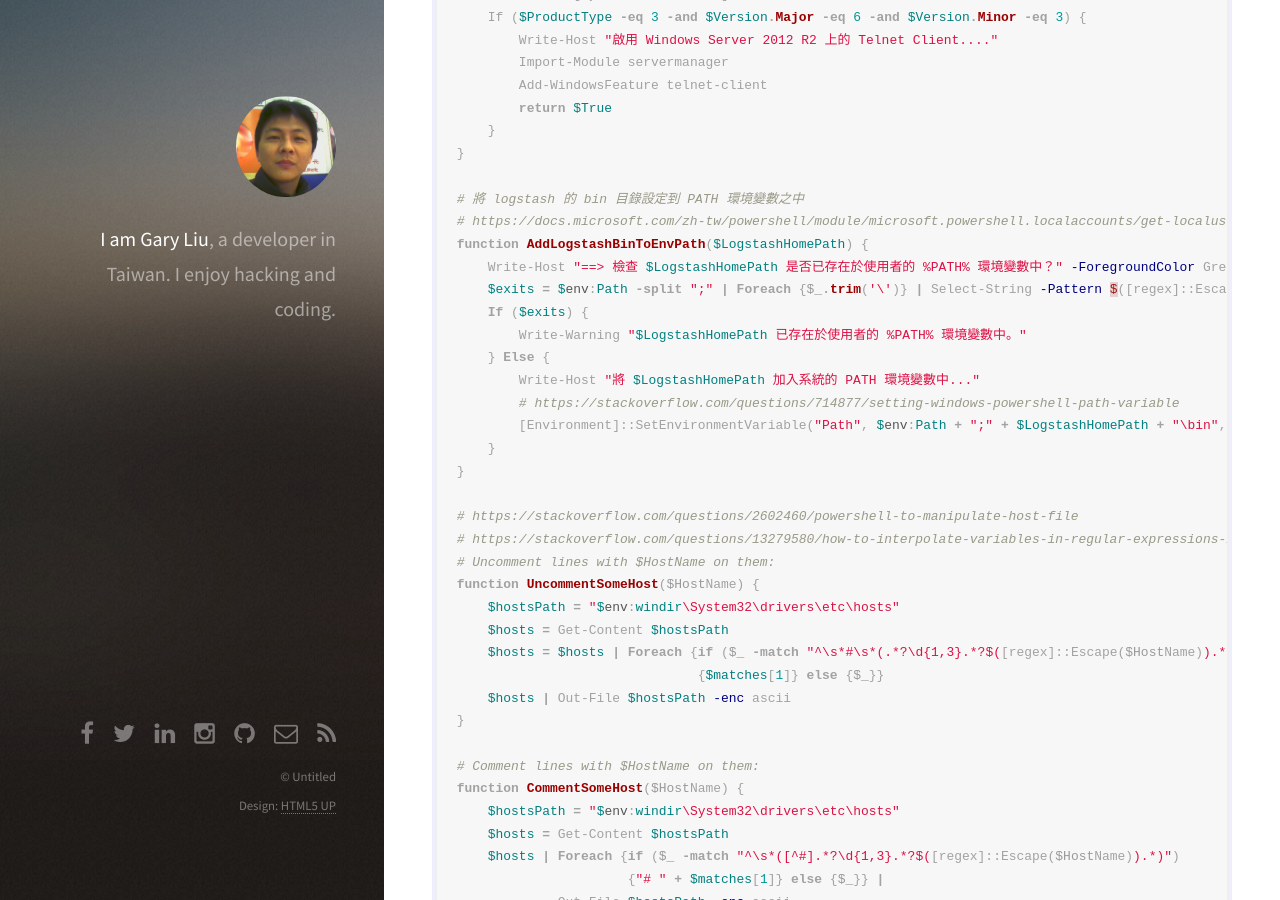
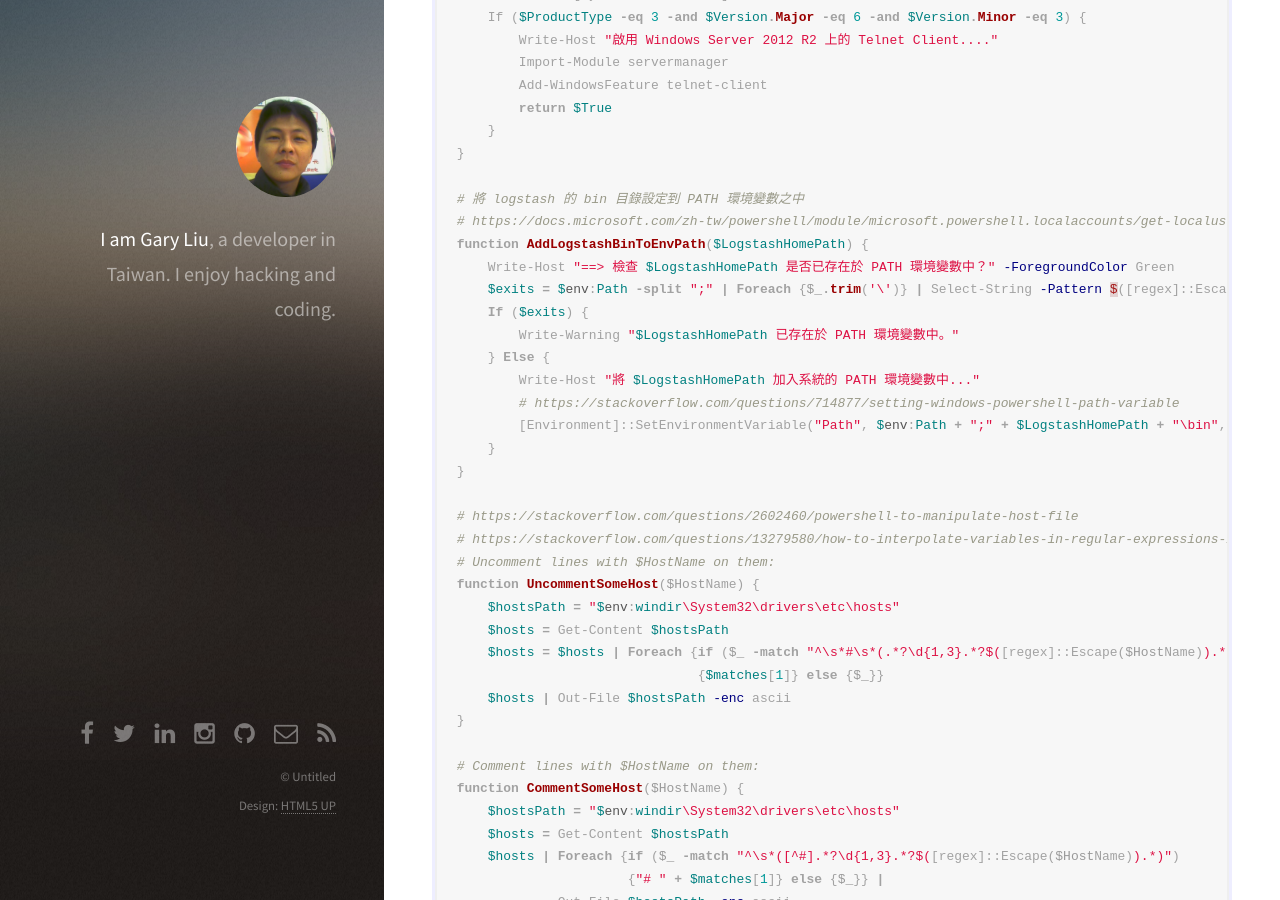
Before and after one commit to desp0916/desp0916.github.io, a Jekyll site: the page built from _posts/2017-11-25-configure-logstash-as-windows-service-using-powershell.md, in a window 1280 px wide and 900 px high, scrolled down 2794 px. Built offline with Jekyll 4.4.1, drawn with Linux system fonts in a browser that asks for light colours; comment, search, counter and statistics services are not loaded.

Commit message:
將 PATH 環境變數由「使用者」更改為「系統」

```diff
--- a/_posts/2017-11-25-configure-logstash-as-windows-service-using-powershell.md
+++ b/_posts/2017-11-25-configure-logstash-as-windows-service-using-powershell.md
@@ -128,10 +128,10 @@ function EnableTelnetClientOnWinServer {
 # 將 logstash 的 bin 目錄設定到 PATH 環境變數之中
 # https://docs.microsoft.com/zh-tw/powershell/module/microsoft.powershell.localaccounts/get-localuser?view=powershell-5.1
 function AddLogstashBinToEnvPath($LogstashHomePath) {
-    Write-Host "==> 檢查 $LogstashHomePath 是否已存在於使用者的 %PATH% 環境變數中？" -ForegroundColor Green
+    Write-Host "==> 檢查 $LogstashHomePath 是否已存在於 PATH 環境變數中？" -ForegroundColor Green
     $exits = $env:Path -split ";" | Foreach {$_.trim('\')} | Select-String -Pattern $([regex]::Escape($LogstashHomePath.trim('\')))
     If ($exits) {
-        Write-Warning "$LogstashHomePath 已存在於使用者的 %PATH% 環境變數中。"
+        Write-Warning "$LogstashHomePath 已存在於 PATH 環境變數中。"
     } Else {
         Write-Host "將 $LogstashHomePath 加入系統的 PATH 環境變數中..."
         # https://stackoverflow.com/questions/714877/setting-windows-powershell-path-variable
```
